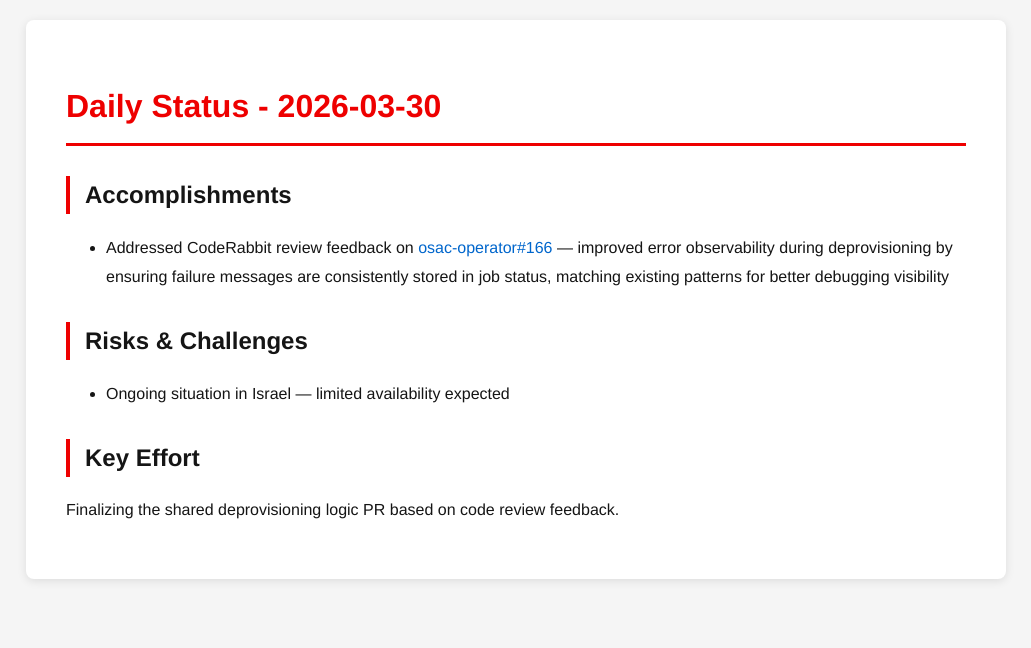
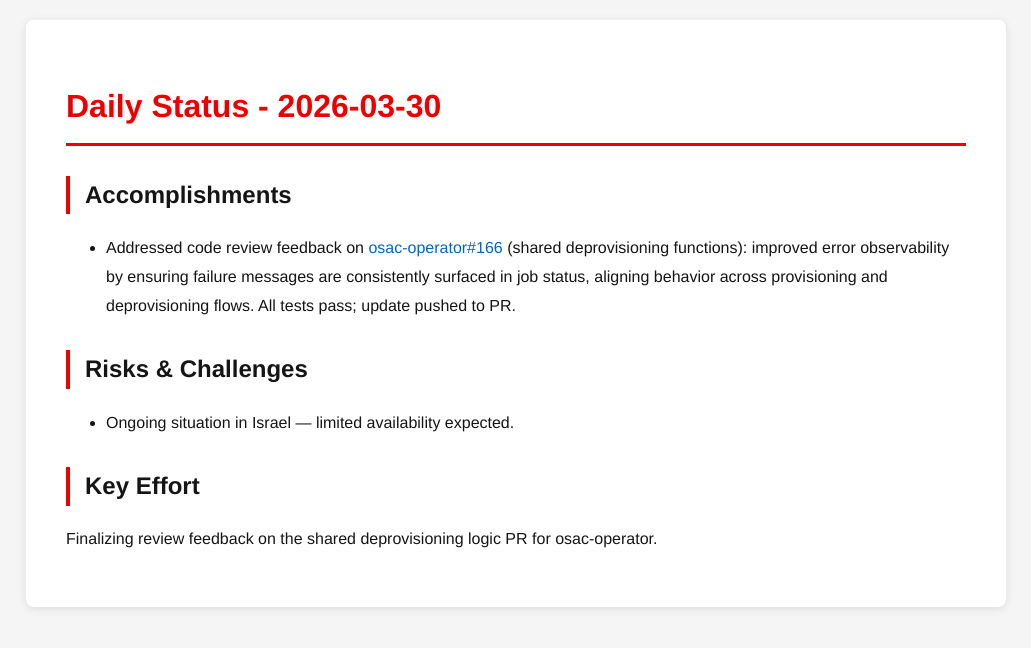
Before and after one commit to tzvatot/daily-status, a Jekyll site: the page built from 2026-03-30.md, in a window 1280 px wide. Shown: the top 648 px of the page, without its empty margins (124-1155 px from the left). Built offline with Jekyll 4.4.1, drawn with Linux system fonts in a browser that asks for light colours.

Commit message:
Daily status update - 2026-03-30

```diff
--- a/2026-03-30.md
+++ b/2026-03-30.md
@@ -7,10 +7,10 @@
 # Daily Status - 2026-03-30
 
 ## Accomplishments
-- Addressed CodeRabbit review feedback on [osac-operator#166](https://github.com/osac-project/osac-operator/pull/166) — improved error observability during deprovisioning by ensuring failure messages are consistently stored in job status, matching existing patterns for better debugging visibility
+- Addressed code review feedback on [osac-operator#166](https://github.com/osac-project/osac-operator/pull/166) (shared deprovisioning functions): improved error observability by ensuring failure messages are consistently surfaced in job status, aligning behavior across provisioning and deprovisioning flows. All tests pass; update pushed to PR.
 
 ## Risks & Challenges
-- Ongoing situation in Israel — limited availability expected
+- Ongoing situation in Israel — limited availability expected.
 
 ## Key Effort
-Finalizing the shared deprovisioning logic PR based on code review feedback.
+Finalizing review feedback on the shared deprovisioning logic PR for osac-operator.
```
